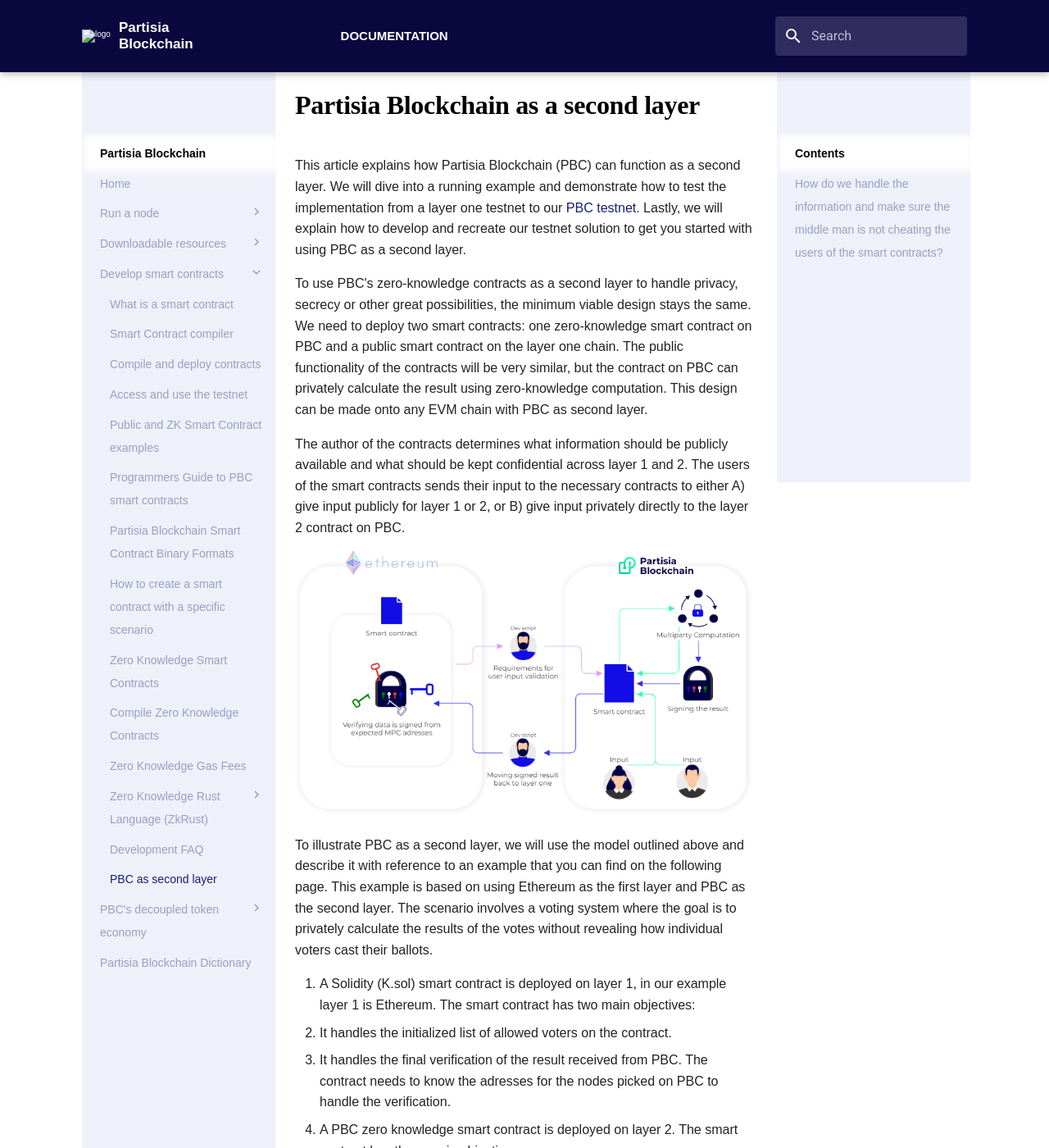
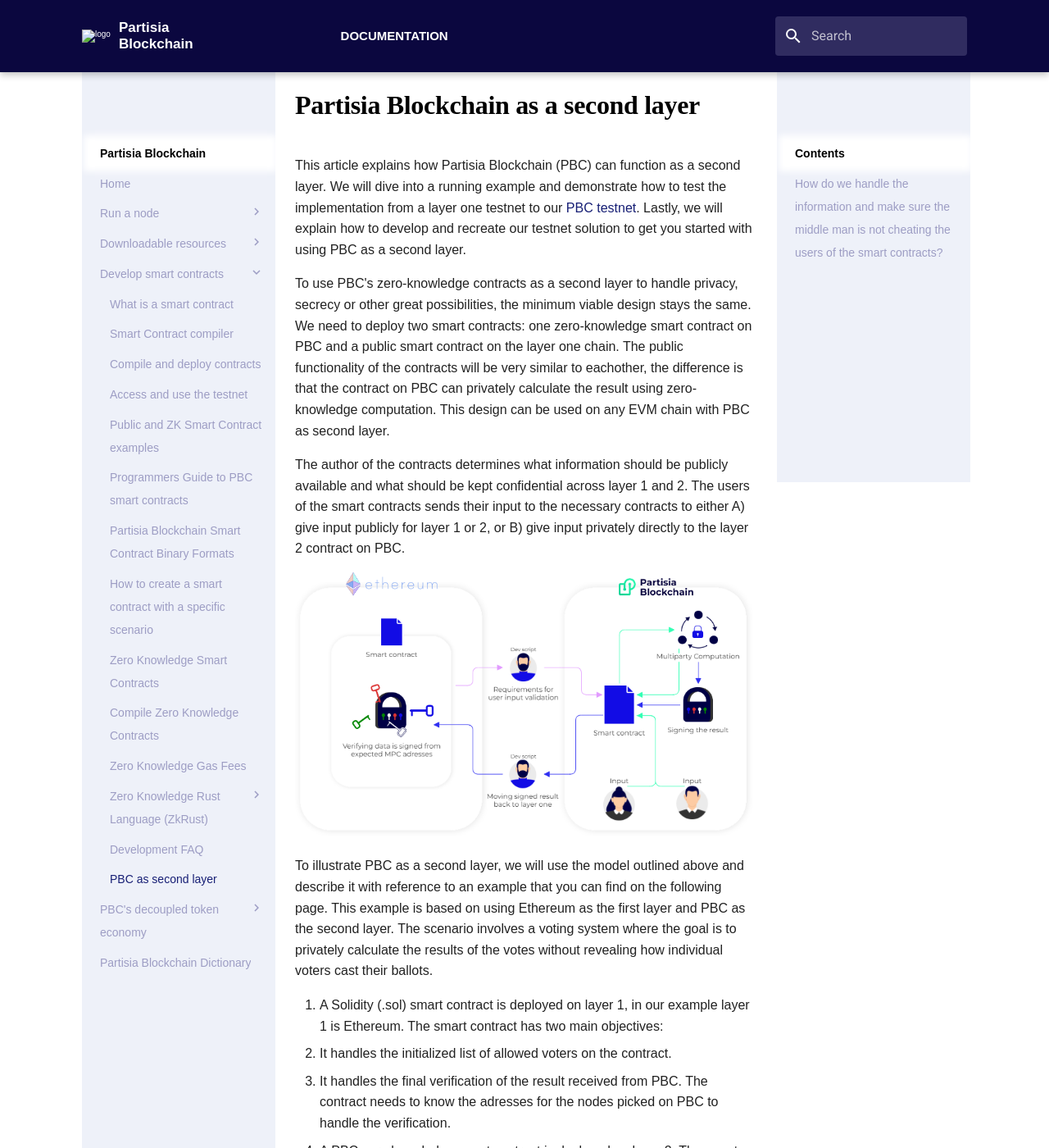
Before and after one commit to 0xSero/partisia-docs, an MkDocs documentation site: the page built from docs/PBC-as-a-second-layer/pbc-as-second-layer.md, in a window 1280 px wide and 1400 px high. Shown: the whole window at 82% size. Built offline with MkDocs 1.6.1 and Material for MkDocs 9.7.7, drawn with Linux system fonts in a browser that asks for light colours; some web fonts are replaced; a script that is not in the unit is left out.

Commit message:
Fixing made onto and will be very similar.

```diff
--- a/docs/PBC-as-a-second-layer/pbc-as-second-layer.md
+++ b/docs/PBC-as-a-second-layer/pbc-as-second-layer.md
@@ -3,7 +3,7 @@
 This article explains how Partisia Blockchain (PBC) can function as a second layer. We will dive into a running example and demonstrate how to test the implementation from a layer one testnet to our [PBC testnet](/docs/testnet.md). Lastly, we will explain how to develop and recreate our testnet solution to get you started with using PBC as a second layer.
 
 To use PBC's zero-knowledge contracts as a second layer to handle privacy, secrecy or other great possibilities, the minimum viable design stays the same.
-We need to deploy two smart contracts: one zero-knowledge smart contract on PBC and a public smart contract on the layer one chain. The public functionality of the contracts will be very similar, but the contract on PBC can privately calculate the result using zero-knowledge computation. This design can be made onto any EVM chain with PBC as second layer.
+We need to deploy two smart contracts: one zero-knowledge smart contract on PBC and a public smart contract on the layer one chain. The public functionality of the contracts will be very similar to eachother, the difference is that the contract on PBC can privately calculate the result using zero-knowledge computation. This design can be used on any EVM chain with PBC as second layer.
 
 The author of the contracts determines what information should be publicly available and what should be kept confidential across layer 1 and 2. The users of the smart contracts sends their input to the necessary contracts to either A) give input publicly for layer 1 or 2, or B) give input privately directly to the layer 2 contract on PBC.
 
@@ -11,7 +11,7 @@
 
 To illustrate PBC as a second layer, we will use the model outlined above and describe it with reference to an example that you can find on the following page. This example is based on using Ethereum as the first layer and PBC as the second layer. The scenario involves a voting system where the goal is to privately calculate the results of the votes without revealing how individual voters cast their ballots.
 
-1. A Solidity (K.sol) smart contract is deployed on layer 1, in our example layer 1 is Ethereum. The smart contract has two main objectives:
+1. A Solidity (.sol) smart contract is deployed on layer 1, in our example layer 1 is Ethereum. The smart contract has two main objectives:
    * It handles the initialized list of allowed voters on the contract.
    * It handles the final verification of the result received from PBC. The contract needs to know the adresses for the nodes picked on PBC to handle the verification.
 2. A PBC zero knowledge smart contract is deployed on layer 2. The smart contract has three main objectives:
```
